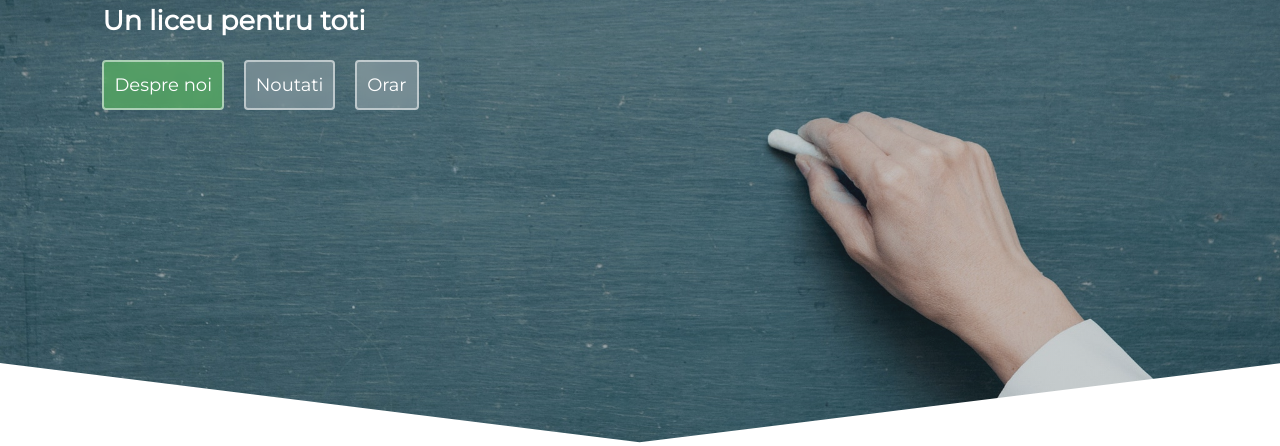
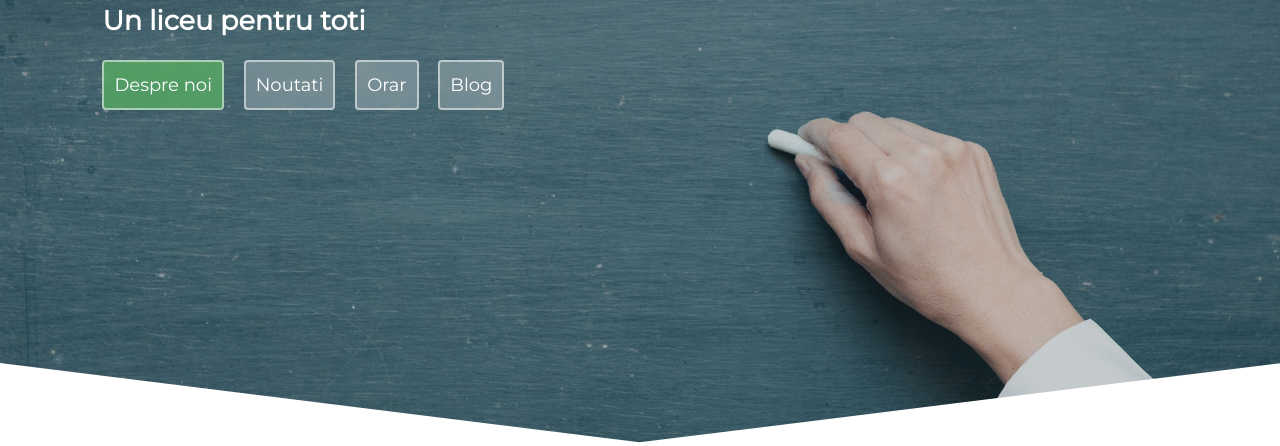
Before and after one commit to ionutbalanel/scstefanesti, a plain HTML site: page index.html in a window 1280 px wide. Shown: the part 354-800 px from the top of the page. Drawn offline with nearby package versions, Linux system fonts and the light colour scheme.

Commit message:
Update index.html

```diff
--- a/index.html
+++ b/index.html
@@ -49,6 +49,7 @@
         <a href="#despre" id="despre-btn" class="intro-btn">Despre noi</a>
         <a href="pages/noutati.html" class="intro-btn">Noutati</a>
         <a href="pages/orar.html" class="intro-btn">Orar</a>
+        <a href="https://ionutbalanel.github.io/Blog-LT-Stefanesti" class="intro-btn">Blog</a>
       </div>
       <!-- Sursa - https://www.shapedivider.app/ -->
       <div class="custom-shape-divider-bottom-1647985849">
```
